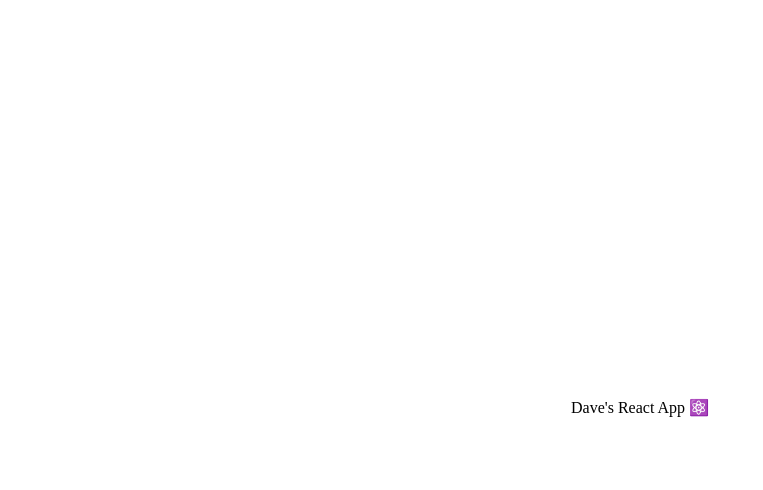
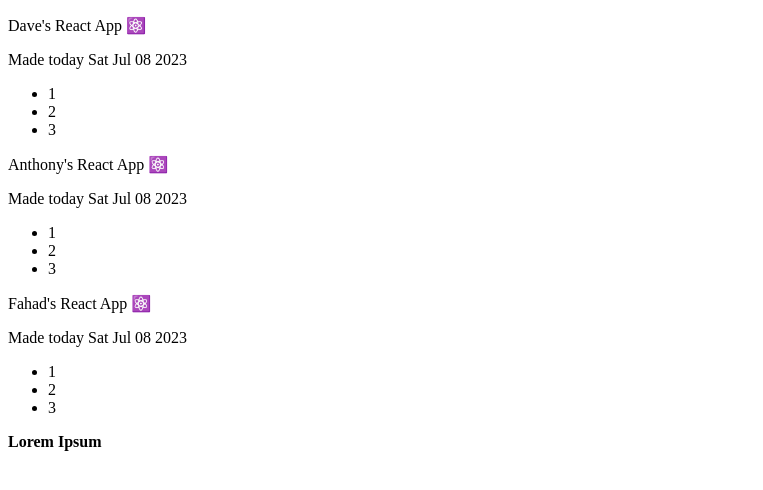
Before and after one commit to mccooll/MetallicActiveSource, a React (Vite) app: page / in a window 1280 px wide. Shown: the top 490 px of the page, without its empty margins (0-763 px from the left). Built offline with nearby package versions, Linux system fonts and the light colour scheme.

Commit message:
Playing around

```diff
--- a/src/App.jsx
+++ b/src/App.jsx
@@ -1,9 +1,20 @@
 import './App.css'
 
-export default function App() {
+const App = ({name}) => {
+  const today = new Date()
   return (
-    <main>
-      Dave's React App ⚛️
-    </main>
+    <div>
+      <p>{name}'s React App ⚛️</p>
+      <p>Made today {today.toDateString()}</p>
+      <ul>
+        <li>1</li>
+        <li>2</li>
+        <li>3</li>
+      </ul>
+    </div>
   )
 }
+
+export const FancyParagraph = ({text}) => <p style={{fontWeight:'bold'}}>{text}</p>
+
+export default App;
--- a/src/index.jsx
+++ b/src/index.jsx
@@ -1,9 +1,14 @@
 import React from 'react'
 import ReactDOM from 'react-dom/client'
-import App from './App'
+import Application from './App'
+import { FancyParagraph } from './App'
+import { name2 } from './utils'
 
 ReactDOM.createRoot(document.getElementById('root')).render(
 	<React.StrictMode>
-		<App />
+		<Application name="Dave" />
+    <Application name="Anthony" />
+    <Application name={name2} />
+    <FancyParagraph text="Lorem Ipsum" />
 	</React.StrictMode>
 )
--- /dev/null
+++ b/src/utils.js
@@ -0,0 +1 @@
+export const name2 = "Fahad"
```
